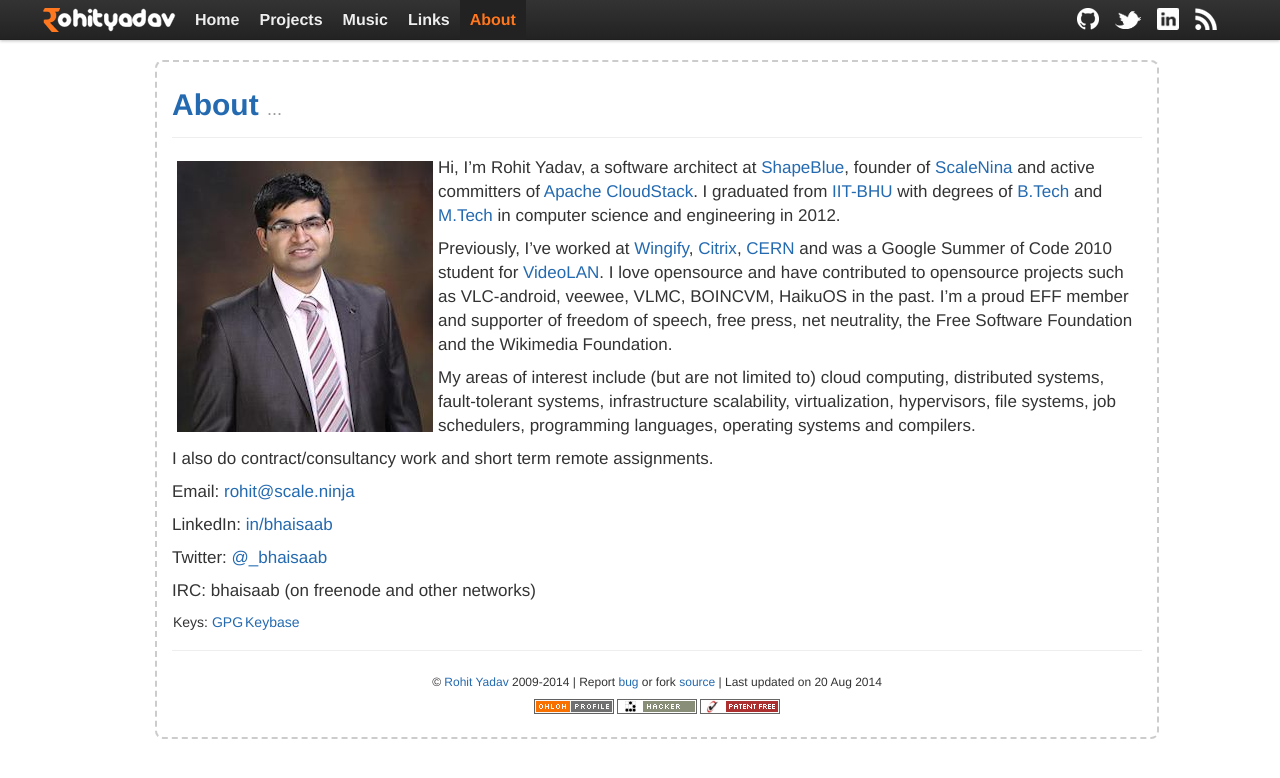
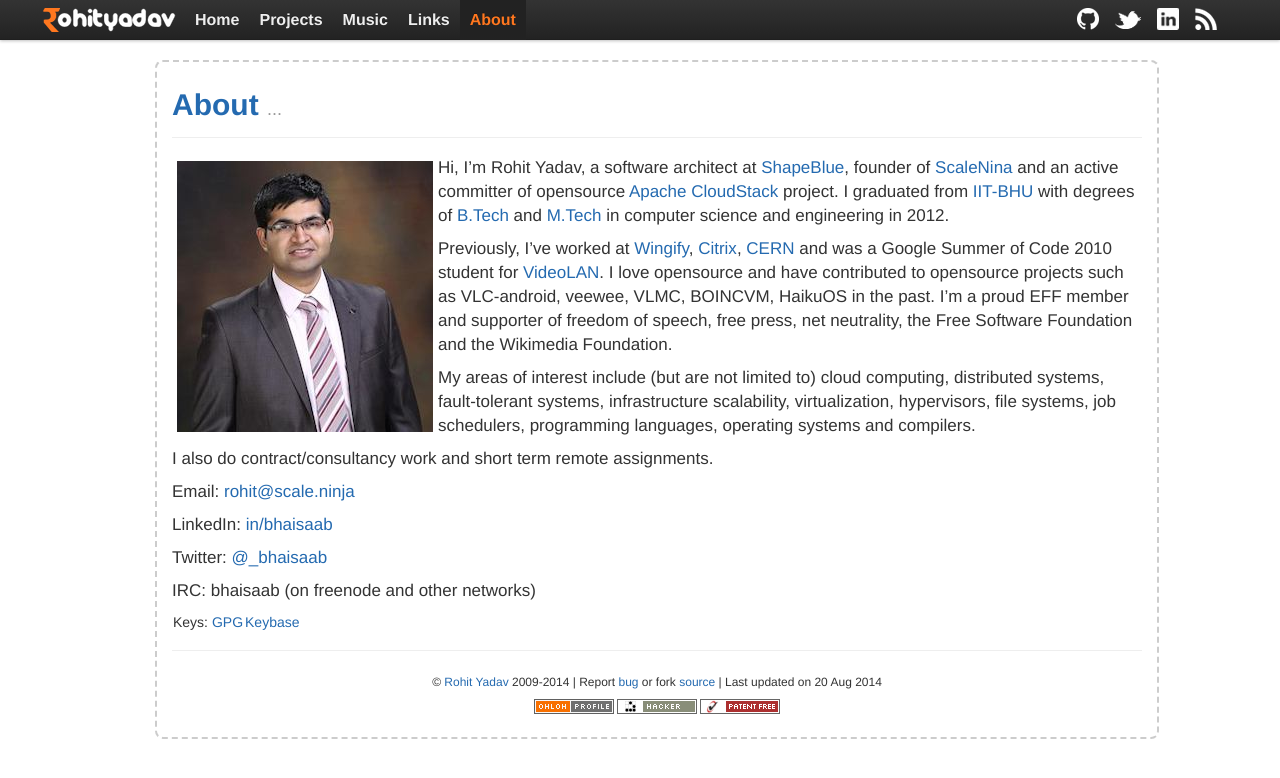
Before and after one commit to rohityadavcloud/rohityadavcloud.github.io, a Jekyll site: the page built from about.markdown, in a window 1280 px wide. Shown: the top 778 px of the page. Built offline with Jekyll 4.4.1, drawn with Linux system fonts in a browser that asks for light colours.

Commit message:
about: fix grammar
Signed-off-by: Rohit Yadav <bhaisaab@baagi.org>

```diff
--- a/about.markdown
+++ b/about.markdown
@@ -6,8 +6,8 @@
 
 <img align="left" style="padding: 5px;" src="/assets/img/avatar.jpg"/>
 Hi, I'm Rohit Yadav, a software architect at [ShapeBlue](http://shapeblue.com),
-founder of [ScaleNina](http://www.scaleninja.com) and active committers of
-[Apache CloudStack](http://cloudstack.apache.org).
+founder of [ScaleNina](http://www.scaleninja.com) and an active committer of
+opensource [Apache CloudStack](http://cloudstack.apache.org) project.
 I graduated from [IIT-BHU](http://en.wikipedia.org/wiki/Indian_Institute_of_Technology_%28Banaras_Hindu_University%29_Varanasi)
 with degrees of [B.Tech](http://en.wikipedia.org/wiki/Bachelor_of_Technology) and
 [M.Tech](http://en.wikipedia.org/wiki/Master_of_Engineering) in computer science
```
